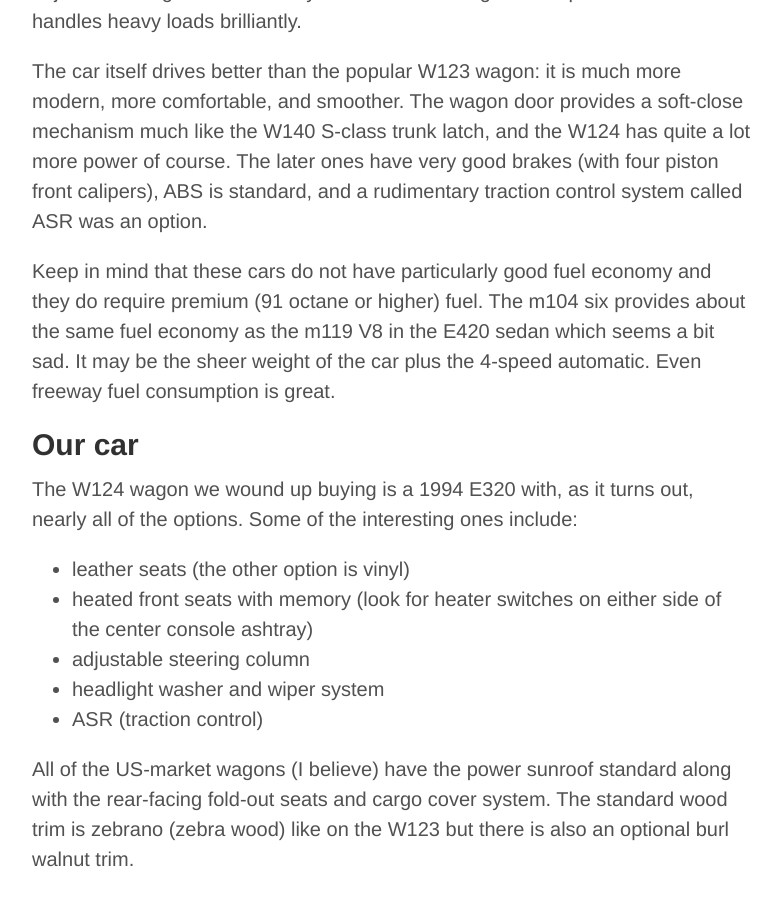
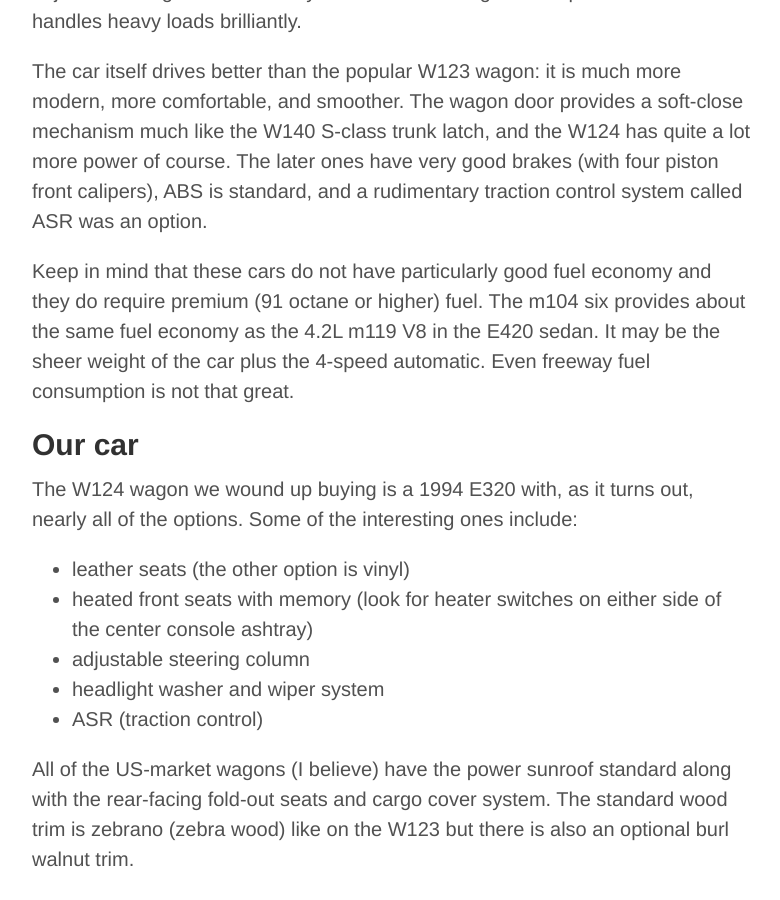
Before and after one commit to yurovsky/yurovsky.github.io, a Jekyll site: the page built from _posts/2016-02-20-mercedes-w124-e320-wagon.md, in a window 1280 px wide and 900 px high, scrolled down 1078 px. Shown: the whole window, without its empty margins (248-1028 px from the left). Built offline with Jekyll 4.4.1, drawn with Linux system fonts in a browser that asks for light colours; comment, search, counter and statistics services are not loaded.

Commit message:
minor fixup

```diff
--- a/_posts/2016-02-20-mercedes-w124-e320-wagon.md
+++ b/_posts/2016-02-20-mercedes-w124-e320-wagon.md
@@ -37,9 +37,9 @@
 
 Keep in mind that these cars do not have particularly good fuel economy and
 they do require premium (91 octane or higher) fuel. The m104 six provides about
-the same fuel economy as the m119 V8 in the E420 sedan which seems a bit sad.
+the same fuel economy as the 4.2L m119 V8 in the E420 sedan.
 It may be the sheer weight of the car plus the 4-speed automatic. Even freeway
-fuel consumption is great.
+fuel consumption is not that great.
 
 ## Our car
 
```
